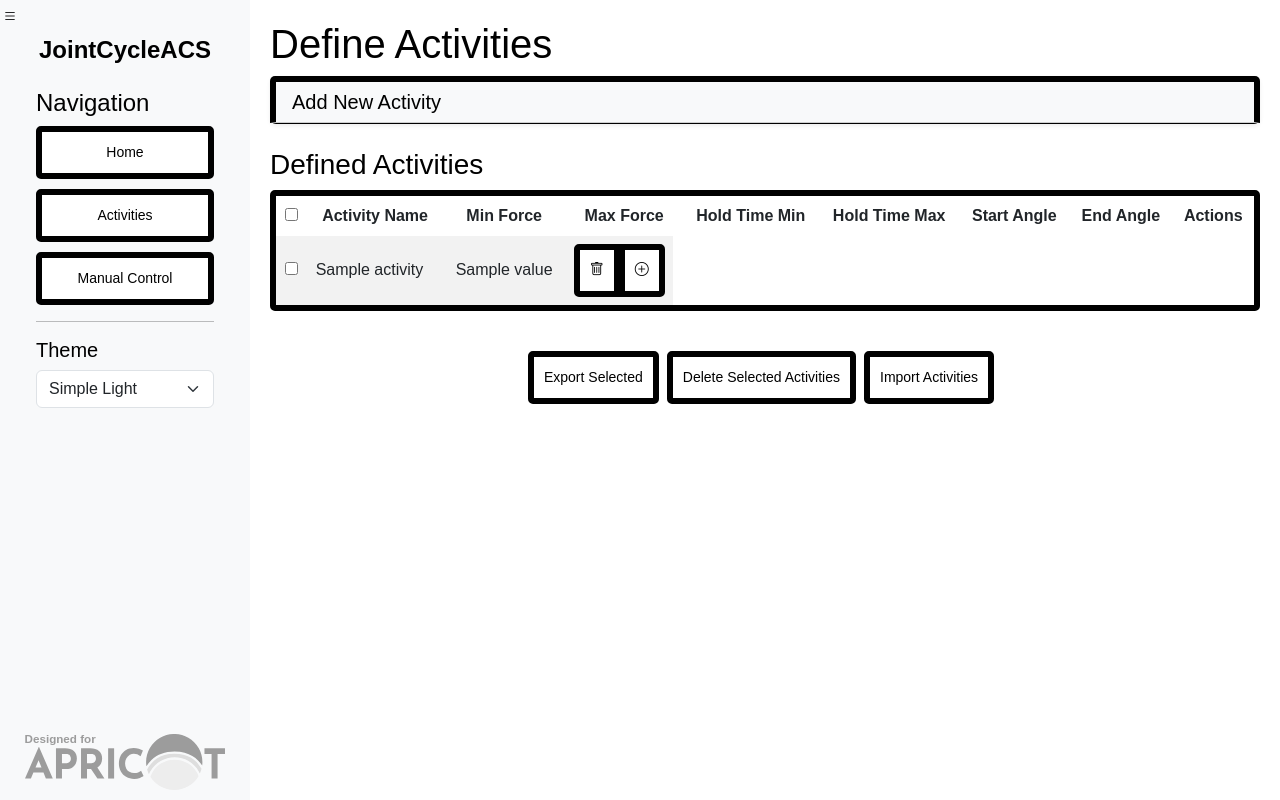
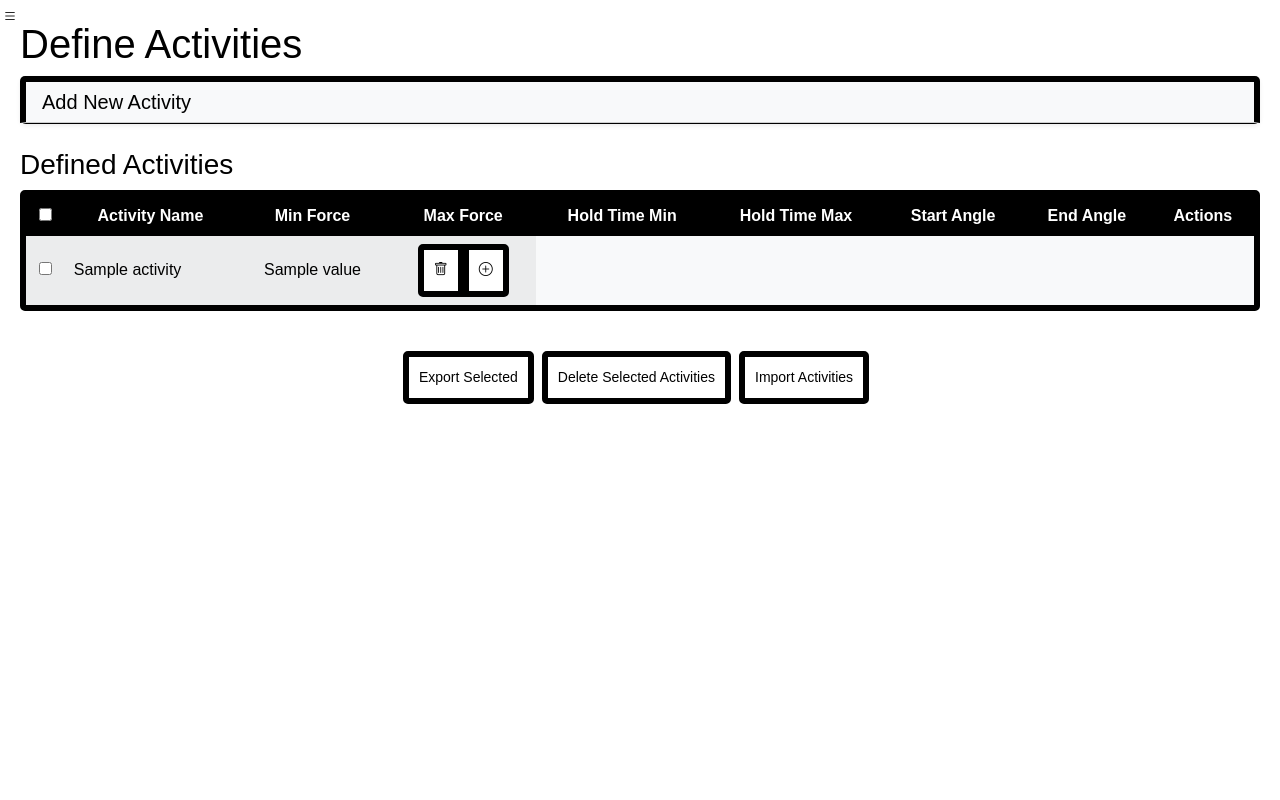
Before and after one commit to harilaosk/JCACS_flask, a Flask app: template templates/activities.html in a window 1280 px wide. Run offline with Flask 3, Linux system fonts and the light colour scheme; the template is opened without the code that fills it: most values are stand-ins (such as "Sample title", 1, 10 or a date in 2020).

Commit message:
table style theme dependant

```diff
--- a/static/styles.css
+++ b/static/styles.css
@@ -17,6 +17,7 @@
     --nav-btn-border: #000;
     --nav-btn-bg: #ffffff;
     --content-bg: #f8f9fa;
+    --btn-border-text: #ffffff;
 }
 
 /* Simple Dark Theme */
@@ -32,6 +33,7 @@
     --nav-btn-border: #ffffff;
     --nav-btn-bg: #212529;
     --content-bg: #343a40;
+    --btn-border-text: #ffffff;
 
 }
 
@@ -48,6 +50,7 @@
     --nav-btn-border: #f08590; /* Pink for unselected buttons */
     --nav-btn-active-border: #221c41; /* Navy for selected buttons */
     --content-bg: #f8f9fa;
+    --btn-border-text: #221c41;
 
 }
 
@@ -281,6 +284,26 @@ border: 0;
     max-height: none; /* Large enough to fit the content */
     overflow: visible; /* Hide content when collapsed */
     border: 6px solid var(--btn-border); /* Outer border */
-    padding: 10px;
+    padding: 5px;
 
 }
+
+.row {
+    padding: 5px;
+}
+/* General Table Styling */
+.table {
+    background-color: var(--content-bg); /* Use theme's content background */
+    color: var(--text-color); /* Use theme's text color */
+    border-collapse: separate; /* Ensure borders don't collapse */
+    border-spacing: 0; /* No spacing between cells */
+
+}
+.table tbody tr td{
+    background-color: var(--content-bg); /* Use theme's content background */
+    color: var(--text-color); /* Use theme's text color */
+}
+.table thead tr th{
+    background-color: var(--btn-border); /* Use theme's content background */
+    color: var(--btn-border-text); /* Use theme's text color */
+}
--- a/templates/activities.html
+++ b/templates/activities.html
@@ -86,13 +86,15 @@
                     {{ value }}
                 </td>
                 {% endfor %}
-                <td class="btn-group btn-group-unrounded">
+                <td class="align-middle text-center">
+                    <div class="btn-group btn-group-unrounded">
                         <button class="btn btn-danger btn-sm" onclick="deleteActivity('{{ name }}')" title="Delete activity">
                             <i class="bi bi-trash"></i>
                         </button>
                         <button class="btn btn-success btn-sm" onclick="addToSequence('{{ name }}')" title="Add activity to sequence">
                             <i class="bi bi-plus-circle"></i>
                         </button>
+                    </div>
                 </td>
             </tr>
             {% endfor %}
@@ -252,5 +254,47 @@
     function storeOriginalValue(cell) {
     cell.originalValue = cell.textContent.trim(); // Store the original value on the cell element
 }
+        // Save sidebar and card states to localStorage
+    document.addEventListener('DOMContentLoaded', function () {
+        const sidebar = document.getElementById('sidebar');
+        const toggleFormCheckbox = document.getElementById('toggleForm');
+
+        // Restore sidebar state
+        const sidebarState = localStorage.getItem('sidebarState');
+        if (sidebarState === 'show') {
+            sidebar.classList.add('show');
+        } else {
+            sidebar.classList.remove('show');
+        }
+
+        // Restore card collapse state
+        const cardState = localStorage.getItem('cardState');
+        if (cardState === 'expanded') {
+            toggleFormCheckbox.checked = true;
+        } else {
+            toggleFormCheckbox.checked = false;
+        }
+
+        // Save sidebar state on toggle
+        document.querySelector('.toggle-btn').addEventListener('click', function () {
+            const isSidebarVisible = sidebar.classList.contains('show');
+            localStorage.setItem('sidebarState', isSidebarVisible ? 'hide' : 'show');
+        });
+
+        // Save card collapse state on toggle
+        toggleFormCheckbox.addEventListener('change', function () {
+            localStorage.setItem('cardState', toggleFormCheckbox.checked ? 'expanded' : 'collapsed');
+        });
+    });
+
+    // Prevent form submission from resetting states
+    document.getElementById('addActivityForm').addEventListener('submit', function (event) {
+        // Save the current states before form submission
+        const sidebar = document.getElementById('sidebar');
+        const toggleFormCheckbox = document.getElementById('toggleForm');
+
+        localStorage.setItem('sidebarState', sidebar.classList.contains('show') ? 'show' : 'hide');
+        localStorage.setItem('cardState', toggleFormCheckbox.checked ? 'expanded' : 'collapsed');
+    });
 </script>
 {% endblock %}
--- a/templates/base.html
+++ b/templates/base.html
@@ -86,6 +86,7 @@
             const selectedTheme = e.target.value;
             updateThemeImage(selectedTheme);
         });
+
     </script>
 </body>
 </html>
```
Lines whose indentation alone changed are shown as unchanged.
